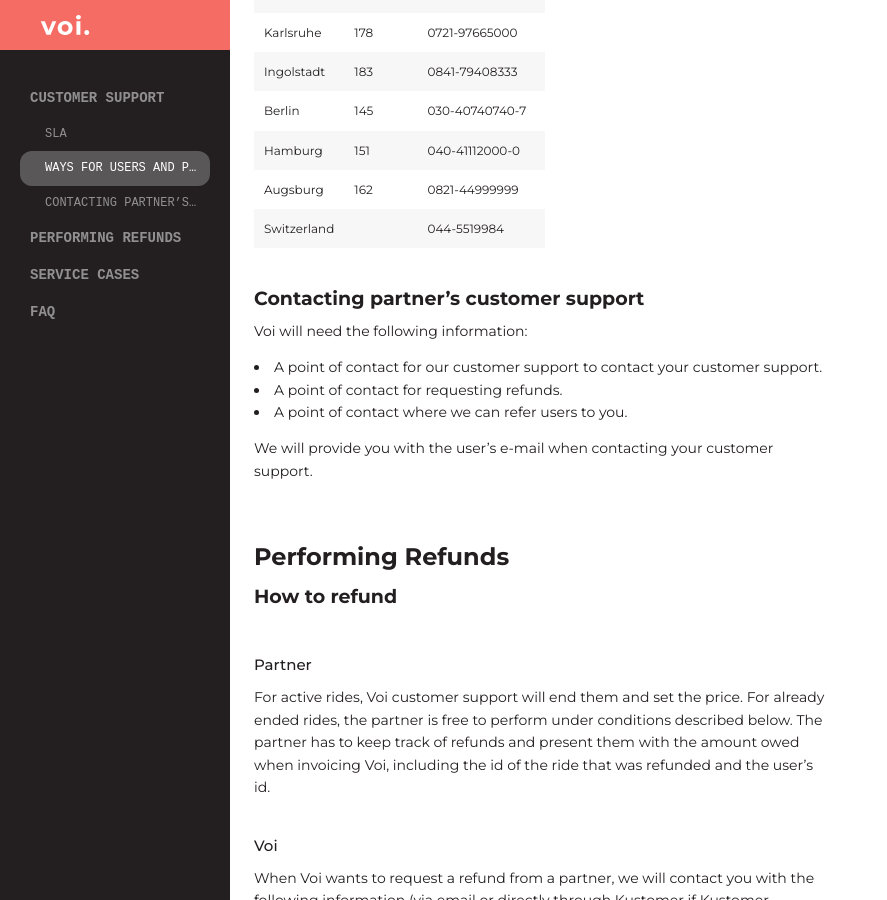
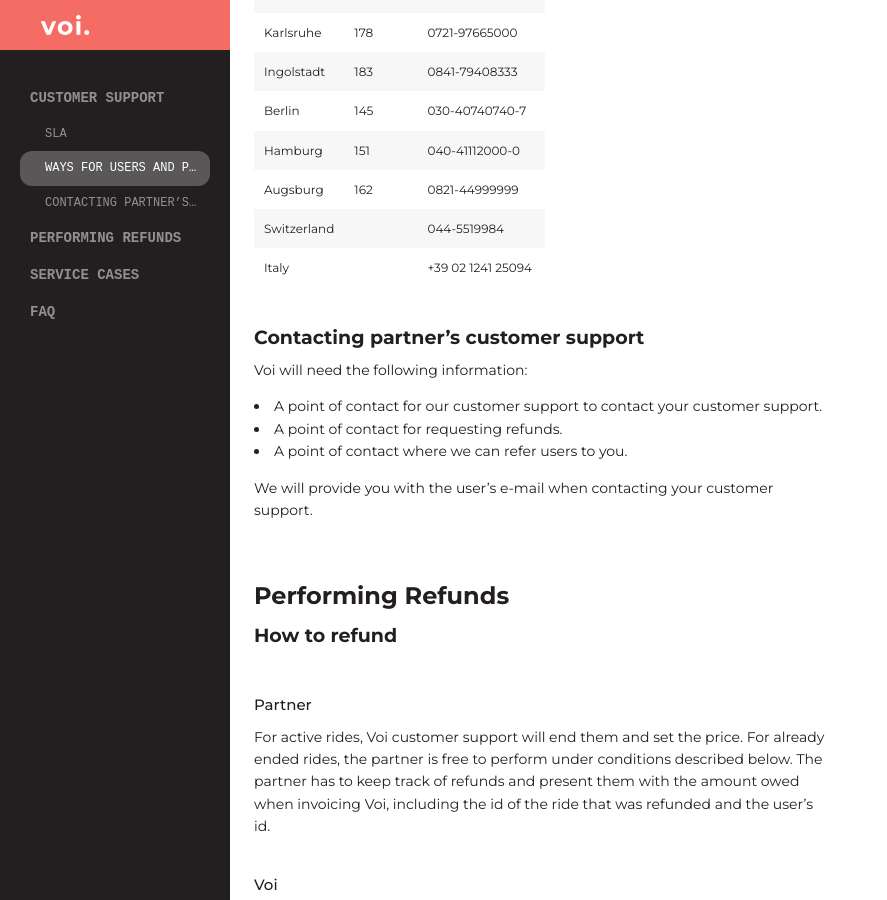
Before and after one commit to voi-api/voi-api.github.io, a Jekyll site: the page built from customer-support.md, in a window 1280 px wide and 900 px high, scrolled down 969 px. Shown: the whole window, without its empty margins (0-887 px from the left). Built offline with Jekyll 4.4.1, drawn with Linux system fonts in a browser that asks for light colours; some web fonts are replaced.

Commit message:
Update customer-support.md

```diff
--- a/customer-support.md
+++ b/customer-support.md
@@ -32,6 +32,7 @@ Berlin|145|030-40740740-7
 Hamburg|151|040-41112000-0
 Augsburg|162|0821-44999999
 Switzerland||044-5519984
+Italy||+39 02 1241 25094
 
 ## Contacting partner's customer support
 Voi will need the following information:
```
